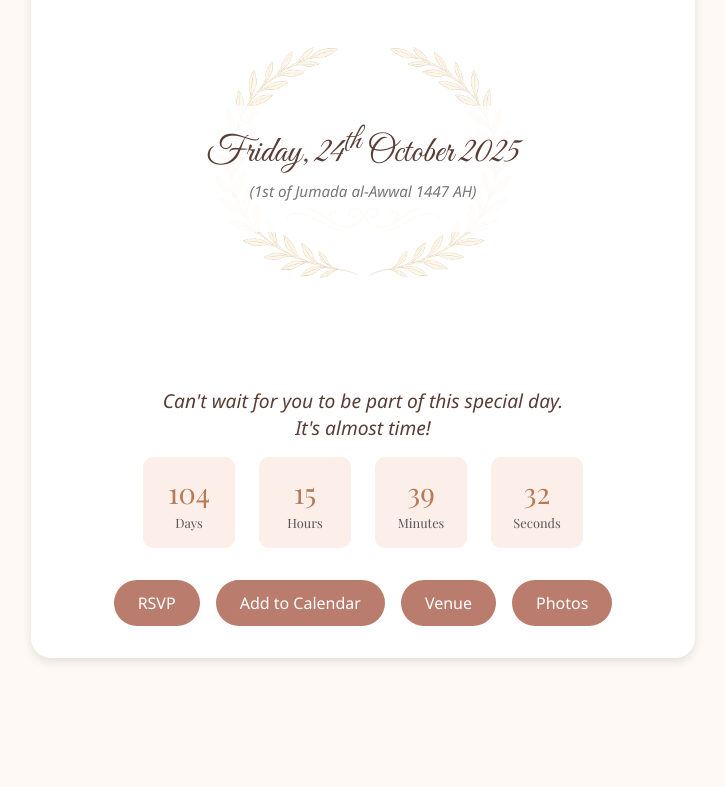
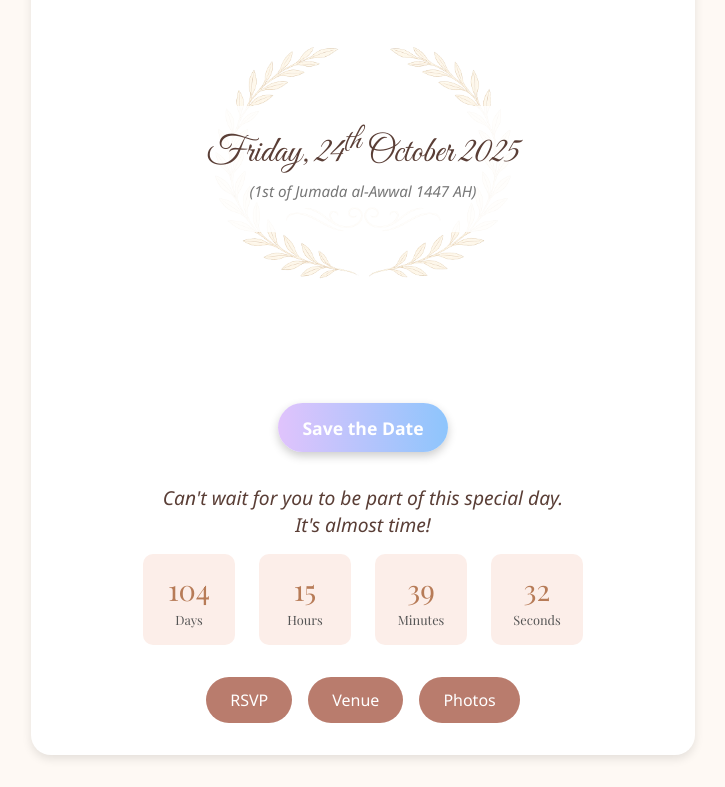
Before and after one commit to EbadMukadam/fifashaadi, a Flask app: page / in a window 1280 px wide. Shown: the part 922-1709 px from the top of the page, without its empty margins (277-1002 px from the left). Before the commit the page ends 1584 px from the top, so only its background shows below. Run offline with Flask 3, Linux system fonts and the light colour scheme; some libraries are stand-ins or nearby versions; some web fonts are replaced.

Commit message:
Added stylish Save the Date button before countdown

```diff
--- a/static/style.css
+++ b/static/style.css
@@ -142,9 +142,36 @@ body {
   margin-top: 0.3rem;
 }
 
+/* Stylish Save the Date Button */
+.stylish-calendar {
+  background: linear-gradient(to right, #e0c3fc, #8ec5fc);
+  color: #fff !important;
+  font-weight: bold;
+  font-size: 1.1rem;
+  padding: 0.8rem 1.5rem;
+  border-radius: 50px;
+  cursor: pointer;
+  box-shadow: 0 4px 10px rgba(0, 0, 0, 0.2);
+  text-decoration: none;
+  display: inline-block;
+  margin-top: 1rem;
+  transition: all 0.3s ease-in-out;
+}
+
+.stylish-calendar:hover {
+  transform: scale(1.05);
+  background: linear-gradient(to right, #d8b4fe, #7ed6fc);
+}
+
+.save-date {
+  display: flex;
+  justify-content: center;
+  margin-bottom: 2rem;
+}
+
 /* Countdown Timer */
 .countdown-section {
-  margin-top: 3rem;
+  margin-top: 2rem;
   text-align: center;
 }
 
--- a/templates/index.html
+++ b/templates/index.html
@@ -47,6 +47,23 @@
       </div>
     </div>
 
+    <!-- Save the Date Button -->
+    <div class="save-date">
+      <div
+        title="Add to Calendar"
+        class="addeventatc stylish-calendar"
+        data-id="fM359235"
+        data-name="Fida & Huzaifa's Wedding"
+        data-start="10/24/2025 05:00 PM"
+        data-end="10/24/2025 11:00 PM"
+        data-timezone="Asia/Kolkata"
+        data-location="Your Wedding Venue Address"
+        data-description="Join us to celebrate the wedding of Fida & Huzaifa!"
+      >
+        Save the Date
+      </div>
+    </div>
+
     <!-- Countdown Message & Timer -->
     <div class="countdown-section">
       <p class="countdown-message">Can't wait for you to be part of this special day.<br>It's almost time!</p>
@@ -61,12 +78,14 @@
     <!-- Buttons -->
     <div class="buttons">
       <a href="#rsvp" class="button">RSVP</a>
-      <a href="#" class="button">Add to Calendar</a>
       <a href="https://www.google.com/maps?q=Your+Wedding+Venue+Address" class="button" target="_blank">Venue</a>
       <a href="#" class="button">Photos</a>
     </div>
 
   </div>
+
+  <!-- AddToCalendar Script -->
+  <script type="text/javascript" src="https://addevent.com/libs/atc/1.6.1/atc.min.js" async defer></script>
 
   <!-- Countdown Script -->
   <script>
```
